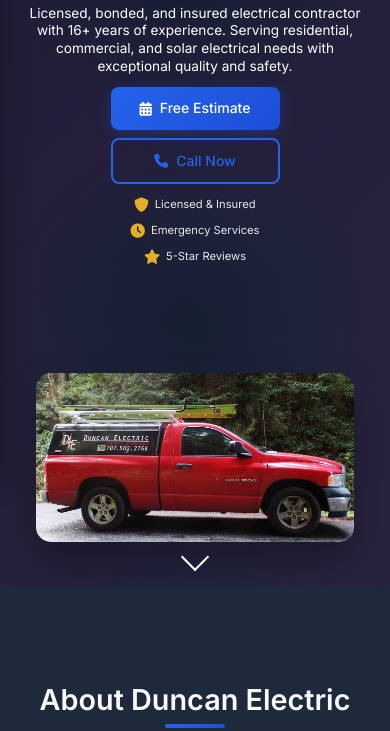
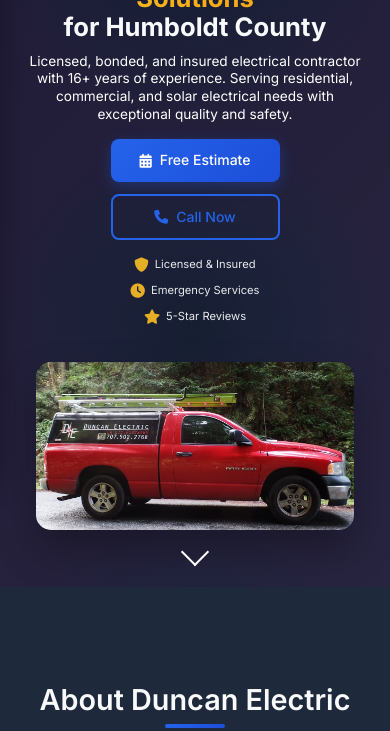
Before and after one commit to timothyjjcrow/Duncan-Electric, a plain HTML site: page index.html in a window 390 px wide. Shown: the part 257-988 px from the top of the page. Drawn offline with Linux system fonts and the light colour scheme.

Commit message:
Fix mobile hero logo cutoff and bottom spacing issues - Increased mobile hero top padding from 70px to 90px (768px) and 60px to 80px (480px) - Added proper bottom padding (40px for 768px, 30px for 480px) - Increased hero content padding with proper top/bottom spacing (2rem top, 2rem/1.5rem bottom) - Enhanced spacing between hero elements (1.5rem logo margin, proper button/feature spacing) - Adjusted height calculations to accommodate new padding (130px offset for 768px, 110px for 480px) - Improved scroll indicator positioning (20px/15px from bottom) - Preserved desktop layout and functionality

```diff
--- a/styles.css
+++ b/styles.css
@@ -1157,7 +1157,7 @@ h6 {
   }
 
   .hero {
-    padding: 100px 0 40px;
+    padding: 110px 0 50px;
     min-height: 100vh;
     height: 100vh;
     width: 100%;
@@ -1169,11 +1169,11 @@ h6 {
     grid-template-columns: 1fr;
     text-align: center;
     gap: 2rem;
-    max-height: calc(100vh - 140px);
+    max-height: calc(100vh - 160px);
     overflow-y: auto;
     width: 100%;
     max-width: 100%;
-    padding: 0 15px;
+    padding: 2rem 15px 3rem 15px;
   }
 
   .hero-logo-image {
@@ -1334,7 +1334,7 @@ h6 {
 
   /* Mobile Hero Overrides */
   .hero {
-    padding: 70px 0 20px !important;
+    padding: 90px 0 40px !important;
     max-width: 100vw !important;
     overflow-x: hidden !important;
   }
@@ -1342,12 +1342,12 @@ h6 {
   .hero-content {
     grid-template-columns: 1fr !important;
     text-align: center !important;
-    gap: 1rem !important;
-    height: calc(100vh - 90px) !important;
-    max-height: calc(100vh - 90px) !important;
+    gap: 1.5rem !important;
+    height: calc(100vh - 130px) !important;
+    max-height: calc(100vh - 130px) !important;
     overflow: visible !important;
     align-items: flex-start !important;
-    padding: 1rem 15px !important;
+    padding: 2rem 15px 2rem 15px !important;
     width: 100% !important;
     max-width: 100% !important;
   }
@@ -1359,7 +1359,7 @@ h6 {
   }
 
   .hero-logo {
-    margin-bottom: 1rem !important;
+    margin-bottom: 1.5rem !important;
     display: flex !important;
     justify-content: center !important;
     width: 100% !important;
@@ -1373,7 +1373,7 @@ h6 {
 
   .hero-title {
     font-size: 1.9rem !important;
-    margin-bottom: 0.75rem !important;
+    margin-bottom: 1rem !important;
     word-wrap: break-word !important;
     hyphens: auto !important;
     max-width: 100% !important;
@@ -1381,7 +1381,7 @@ h6 {
 
   .hero-subtitle {
     font-size: 0.95rem !important;
-    margin-bottom: 1rem !important;
+    margin-bottom: 1.5rem !important;
     line-height: 1.4 !important;
     padding: 0 10px !important;
     word-wrap: break-word !important;
@@ -1390,7 +1390,7 @@ h6 {
 
   .hero-buttons {
     gap: 0.75rem !important;
-    margin-bottom: 1rem !important;
+    margin-bottom: 1.5rem !important;
     display: flex !important;
     flex-wrap: wrap !important;
     justify-content: center !important;
@@ -1408,7 +1408,7 @@ h6 {
 
   .hero-features {
     gap: 1rem !important;
-    margin-bottom: 0.5rem !important;
+    margin-bottom: 1rem !important;
     display: flex !important;
     flex-wrap: wrap !important;
     justify-content: center !important;
@@ -1438,7 +1438,7 @@ h6 {
   }
 
   .scroll-indicator {
-    bottom: 10px !important;
+    bottom: 20px !important;
   }
 
   .scroll-arrow {
@@ -1449,7 +1449,7 @@ h6 {
 
 @media (max-width: 480px) {
   .hero {
-    padding: 60px 0 15px !important;
+    padding: 80px 0 30px !important;
     min-height: 100vh !important;
     height: 100vh !important;
     max-width: 100vw !important;
@@ -1457,12 +1457,16 @@ h6 {
   }
 
   .hero-content {
-    height: calc(100vh - 75px) !important;
-    max-height: calc(100vh - 75px) !important;
-    gap: 0.75rem !important;
-    padding: 0 10px !important;
+    height: calc(100vh - 110px) !important;
+    max-height: calc(100vh - 110px) !important;
+    gap: 1rem !important;
+    padding: 1.5rem 10px 1.5rem 10px !important;
     width: 100% !important;
     max-width: 100% !important;
+  }
+
+  .hero-logo {
+    margin-bottom: 1rem !important;
   }
 
   .hero-logo-image {
@@ -1474,7 +1478,7 @@ h6 {
   .hero-title {
     font-size: 1.6rem !important;
     line-height: 1.1 !important;
-    margin-bottom: 0.5rem !important;
+    margin-bottom: 0.75rem !important;
     word-wrap: break-word !important;
     hyphens: auto !important;
     max-width: 100% !important;
@@ -1482,7 +1486,7 @@ h6 {
 
   .hero-subtitle {
     font-size: 0.85rem !important;
-    margin-bottom: 0.75rem !important;
+    margin-bottom: 1rem !important;
     padding: 0 5px !important;
     word-wrap: break-word !important;
     max-width: 100% !important;
@@ -1492,8 +1496,8 @@ h6 {
   .hero-buttons {
     flex-direction: column !important;
     align-items: center !important;
-    gap: 0.5rem !important;
-    margin-bottom: 0.75rem !important;
+    gap: 0.75rem !important;
+    margin-bottom: 1rem !important;
     width: 100% !important;
     max-width: 100% !important;
   }
@@ -1502,7 +1506,7 @@ h6 {
     flex-direction: column !important;
     gap: 0.5rem !important;
     align-items: center !important;
-    margin-bottom: 0.25rem !important;
+    margin-bottom: 0.75rem !important;
     width: 100% !important;
     max-width: 100% !important;
   }
@@ -1581,6 +1585,11 @@ h6 {
     padding: 1rem;
     box-sizing: border-box;
   }
+
+  /* Add proper bottom spacing for scroll indicator */
+  .scroll-indicator {
+    bottom: 15px !important;
+  }
 }
 
 /* Scroll animations */
```
